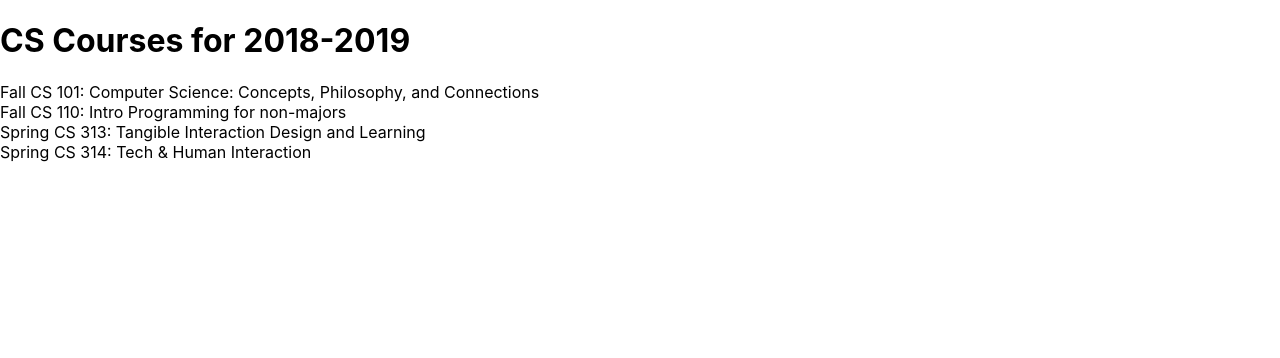
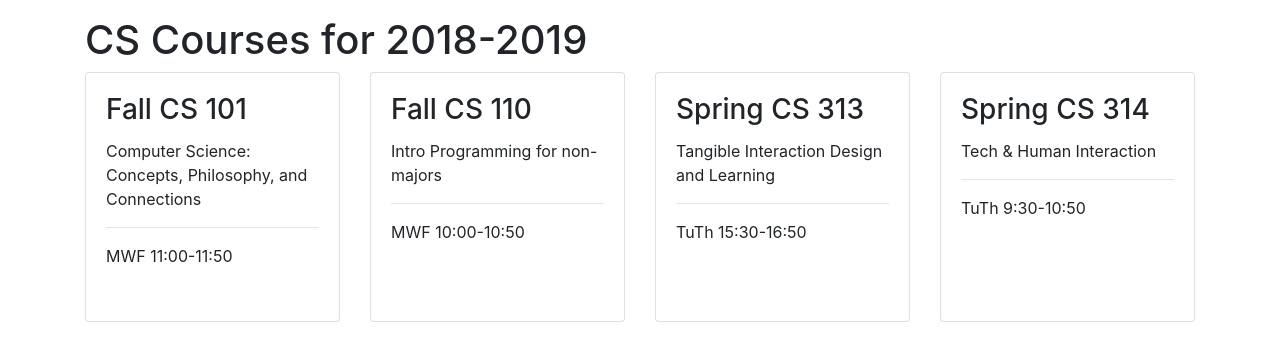
Before and after one commit to ConnieLuksc/Quick-React, a React (Vite) app: page / in a window 1280 px wide. Shown: the top 358 px of the page. Built offline with nearby package versions, Linux system fonts and the light colour scheme.

Commit message:
Add style

```diff
--- a/index.html
+++ b/index.html
@@ -4,6 +4,7 @@
     <meta charset="UTF-8" />
     <link rel="icon" type="image/svg+xml" href="/dist/favicon.svg" />
     <title>CS Course Scheduler</title>
+    <link rel="stylesheet" href="https://cdn.jsdelivr.net/npm/bootstrap@4.3.1/dist/css/bootstrap.min.css" integrity="sha384-ggOyR0iXCbMQv3Xipma34MD+dH/1fQ784/j6cY/iJTQUOhcWr7x9JvoRxT2MZw1T" crossorigin="anonymous">
   </head>
   <body>
     <div id="root"></div>
--- a/package.json
+++ b/package.json
@@ -10,6 +10,7 @@
     "coverage": "vitest run --coverage"
   },
   "dependencies": {
+    "bootstrap": "^5.3.2",
     "react": "^18.2.0",
     "react-dom": "^18.2.0"
   },
--- a/src/App.css
+++ b/src/App.css
@@ -21,7 +21,7 @@
   align-items: center;
   justify-content: center;
   font-size: calc(10px + 2vmin);
-  color: white;
+  color: rgb(245, 243, 247);
 }
 
 .App-link {
--- a/src/App.jsx
+++ b/src/App.jsx
@@ -33,14 +33,25 @@ const schedule = {
 };
 
 const App = () => (
-    <div>
-      <h1>{schedule.title}</h1>
+  <div className="container mt-3">
+    <h1>{schedule.title}</h1>
+    <div className="row">
       {Object.entries(schedule.courses).map(([key, course]) => (
-        <div key={key}>
-          {course.term} CS {course.number}: {course.title}
+        <div key={key} className="col-md-3">
+          <div className="card mb-3" style={{height: '250px'}}>
+            <div className="card-body">
+              <h3 className="card-title">
+                {course.term} CS {course.number}
+              </h3>
+              <p className="card-text">{course.title}</p>
+              <hr />
+              <p className="card-text">{course.meets}</p>
+            </div>
+          </div>
         </div>
-    ))}
+      ))}
     </div>
-  );
+  </div>
+);
 
 export default App;
```
Also changed, not shown: 1 other file (tests, documents, lock files or other folders).
